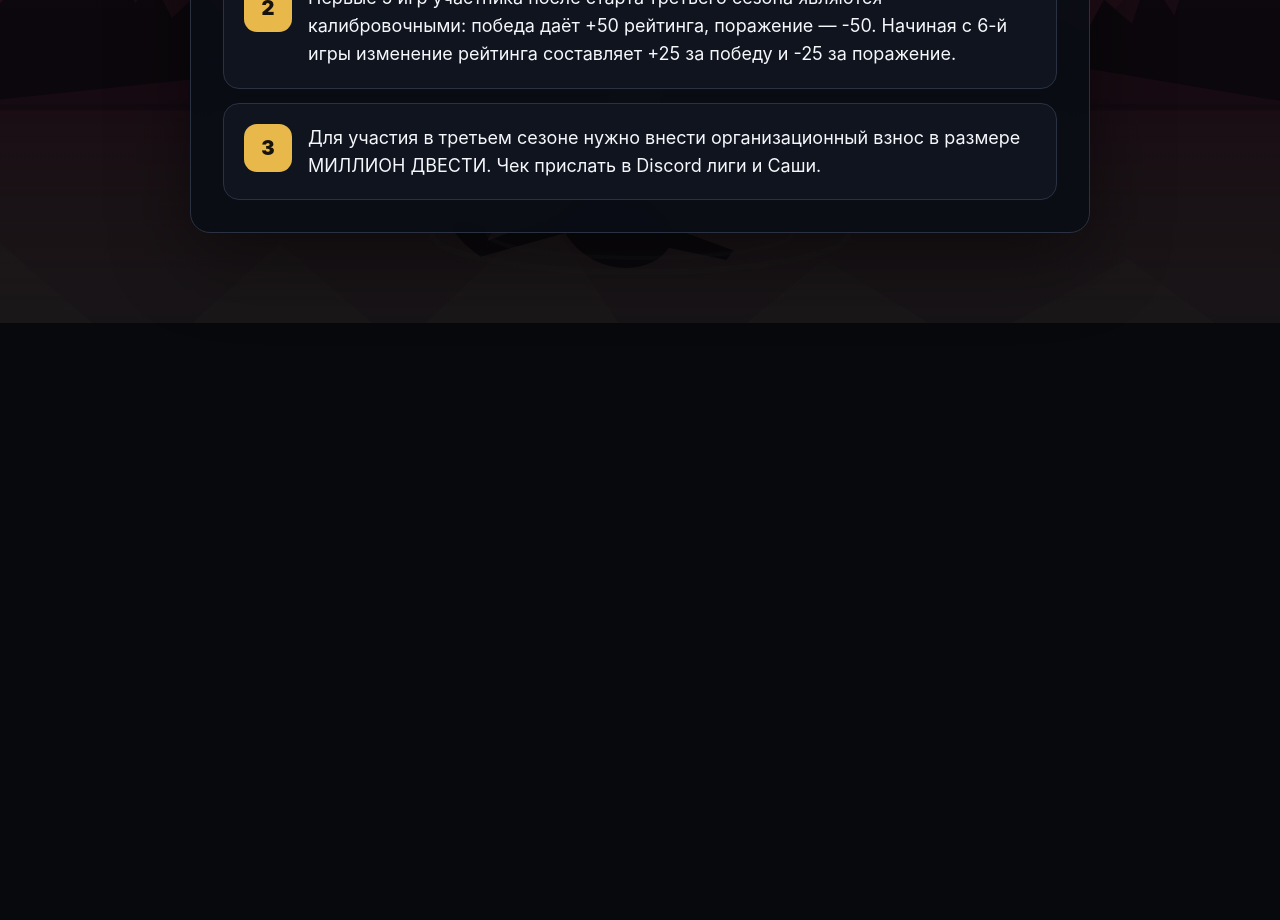
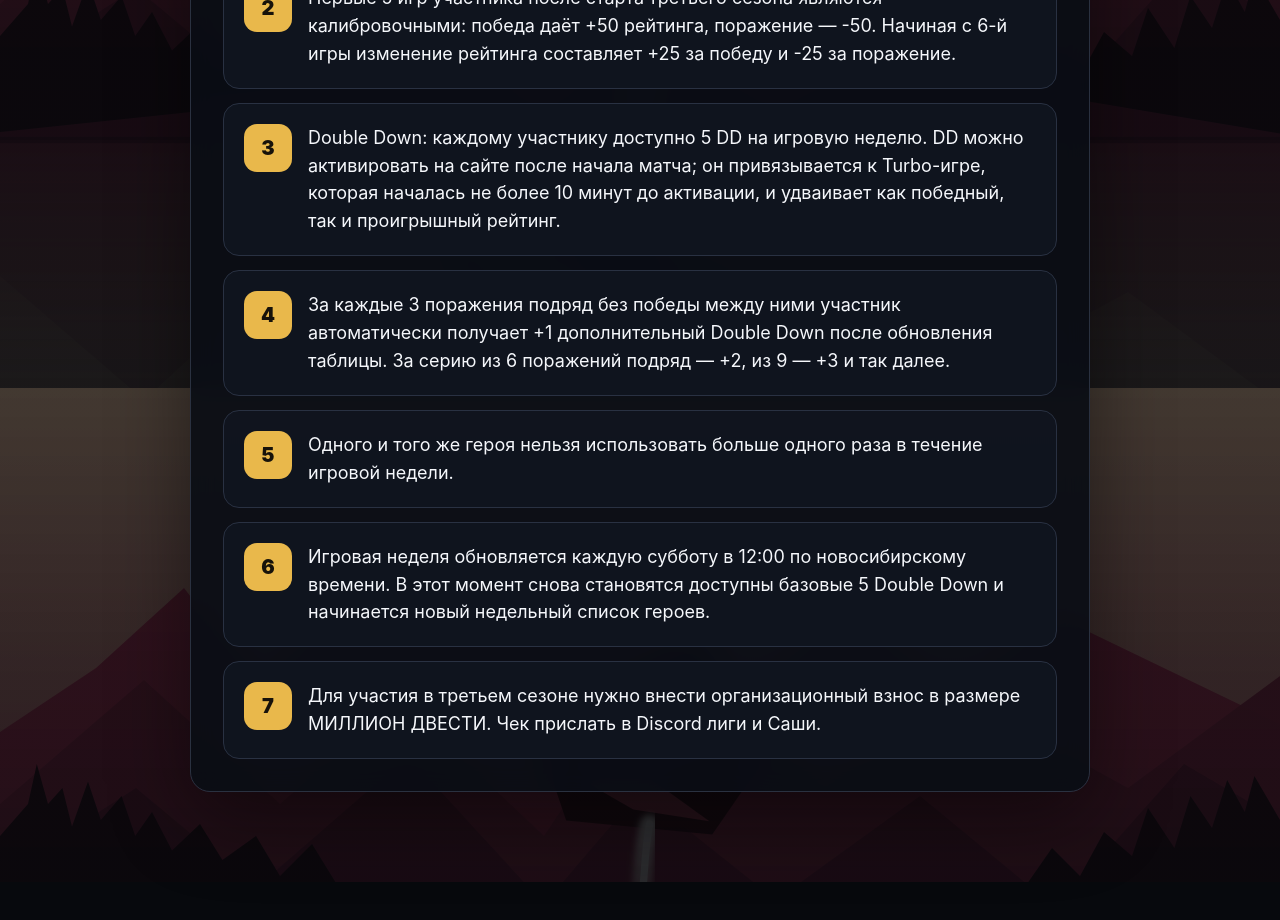
Before and after one commit to Tinturi/turbo-league, a Next.js app: page /rules in a window 1280 px wide. Shown: the part 480-1400 px from the top of the page. Before the commit the page ends 845 px from the top, so only its background shows below. Built offline with nearby package versions, Linux system fonts and the light colour scheme.

Commit message:
Add Double Down and weekly hero rules

```diff
--- a/app/rules/page.tsx
+++ b/app/rules/page.tsx
@@ -2,6 +2,10 @@ export default function RulesPage() {
   const rules = [
     "В зачёт идут только игры, сыгранные в режиме Turbo.",
     "Первые 5 игр участника после старта третьего сезона являются калибровочными: победа даёт +50 рейтинга, поражение — -50. Начиная с 6-й игры изменение рейтинга составляет +25 за победу и -25 за поражение.",
+    "Double Down: каждому участнику доступно 5 DD на игровую неделю. DD можно активировать на сайте после начала матча; он привязывается к Turbo-игре, которая началась не более 10 минут до активации, и удваивает как победный, так и проигрышный рейтинг.",
+    "За каждые 3 поражения подряд без победы между ними участник автоматически получает +1 дополнительный Double Down после обновления таблицы. За серию из 6 поражений подряд — +2, из 9 — +3 и так далее.",
+    "Одного и того же героя нельзя использовать больше одного раза в течение игровой недели.",
+    "Игровая неделя обновляется каждую субботу в 12:00 по новосибирскому времени. В этот момент снова становятся доступны базовые 5 Double Down и начинается новый недельный список героев.",
     "Для участия в третьем сезоне нужно внести организационный взнос в размере МИЛЛИОН ДВЕСТИ. Чек прислать в Discord лиги и Саши.",
   ];
 
```
